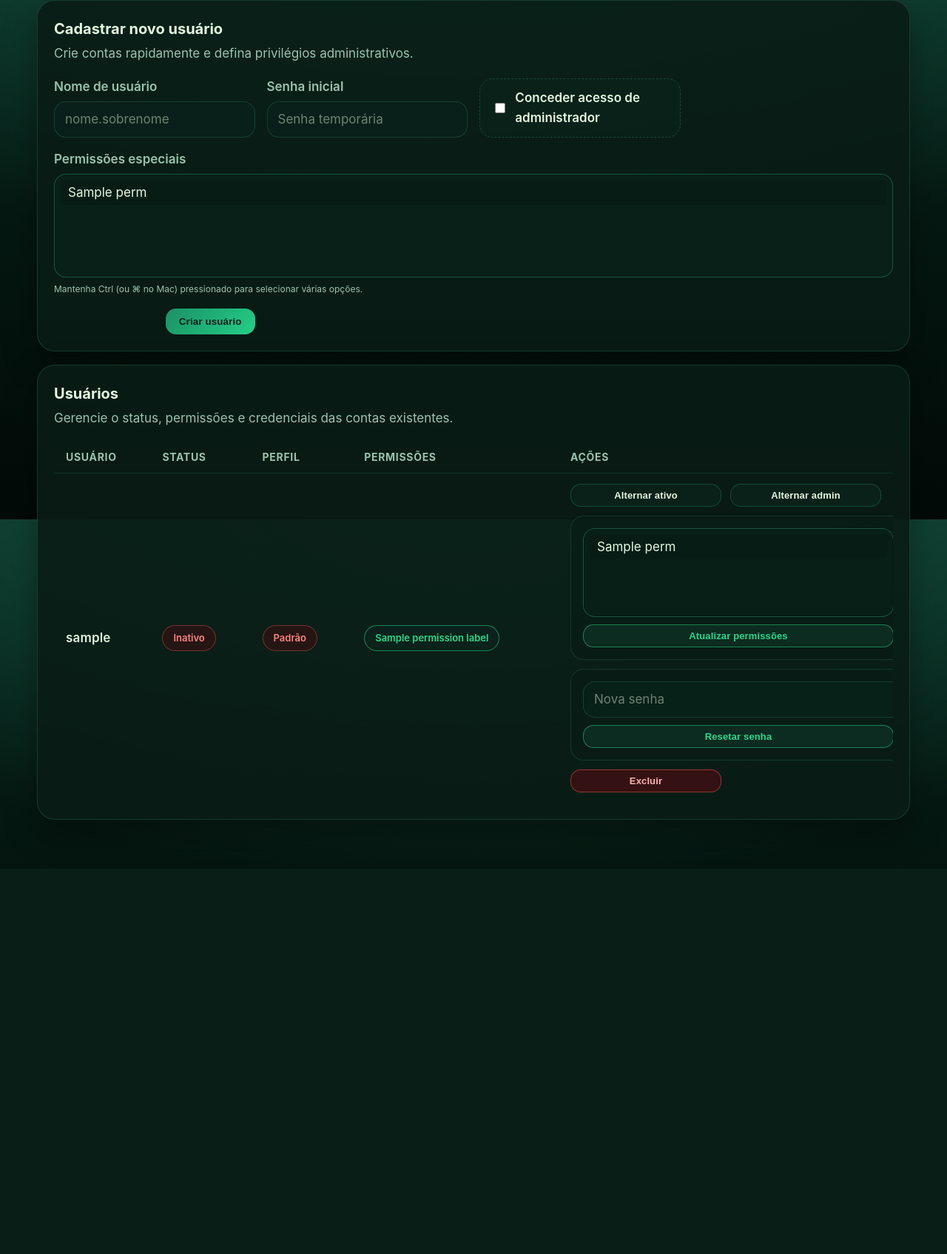
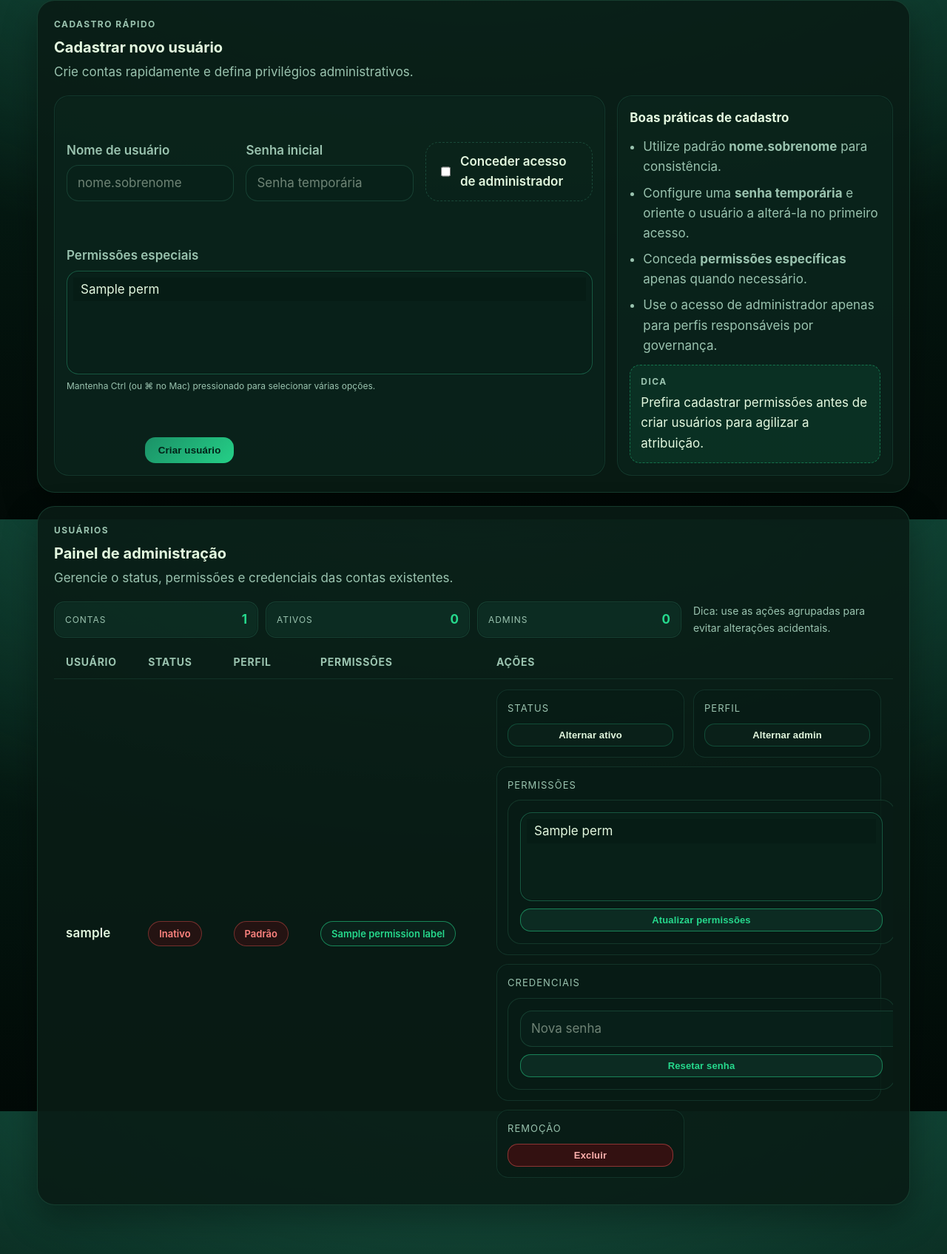
Before and after one commit to felipe-prates18/qradar-dashboard, a FastAPI app: template app/templates/admin_users.html in a window 1280 px wide. Shown: the part 98-1793 px from the top of the page at 74% size. Before the commit the page ends 1221 px from the top, so only its background shows below. Run offline with FastAPI, Linux system fonts and the light colour scheme; the template is opened without the code that fills it: most values are stand-ins (such as "Sample title", 1, 10 or a date in 2020).

Commit message:
Revamp admin user administration UI

```diff
--- a/app/static/style.css
+++ b/app/static/style.css
@@ -128,6 +128,63 @@ header {
   box-shadow: var(--shadow);
 }
 
+.card-body {
+  display: flex;
+  flex-direction: column;
+  gap: 16px;
+}
+
+.two-column {
+  display: grid;
+  grid-template-columns: 2fr 1fr;
+  gap: 16px;
+}
+
+.card-panel {
+  background: rgba(12, 41, 32, 0.55);
+  border: 1px solid rgba(38, 99, 77, 0.35);
+  border-radius: 20px;
+  padding: 16px;
+  box-shadow: inset 0 0 0 1px rgba(5, 22, 17, 0.3);
+}
+
+.info-panel {
+  display: flex;
+  flex-direction: column;
+  gap: 12px;
+  color: var(--text-muted);
+}
+
+.info-panel h4 {
+  margin: 0;
+  color: var(--text-primary);
+}
+
+.info-list {
+  margin: 0;
+  padding-left: 18px;
+  display: flex;
+  flex-direction: column;
+  gap: 8px;
+}
+
+.inline-hint {
+  border-radius: 14px;
+  padding: 12px 14px;
+  background: rgba(29, 157, 111, 0.12);
+  border: 1px dashed rgba(38, 217, 141, 0.4);
+  color: var(--text-primary);
+}
+
+.eyebrow {
+  margin: 0 0 6px 0;
+  text-transform: uppercase;
+  letter-spacing: 0.12em;
+  font-size: 12px;
+  color: var(--text-muted);
+  font-weight: 700;
+}
+
 .card-heading {
   display: flex;
   justify-content: space-between;
@@ -295,6 +352,43 @@ textarea:focus {
   overflow-x: auto;
 }
 
+.table-toolbar {
+  display: grid;
+  grid-template-columns: repeat(auto-fit, minmax(180px, 1fr));
+  gap: 10px;
+  margin: 0 0 12px 0;
+  align-items: center;
+}
+
+.table-toolbar__hint {
+  color: var(--text-muted);
+  font-size: 14px;
+  padding-left: 6px;
+}
+
+.metric-pill {
+  display: flex;
+  justify-content: space-between;
+  align-items: center;
+  padding: 10px 14px;
+  border-radius: 14px;
+  background: rgba(18, 60, 47, 0.45);
+  border: 1px solid rgba(38, 99, 77, 0.4);
+  box-shadow: inset 0 0 0 1px rgba(5, 22, 17, 0.3);
+}
+
+.metric-label {
+  text-transform: uppercase;
+  letter-spacing: 0.08em;
+  font-size: 12px;
+  color: var(--text-muted);
+}
+
+.metric-value {
+  font-weight: 700;
+  color: var(--green-strong);
+}
+
 .data-table {
   width: 100%;
   border-collapse: collapse;
@@ -320,7 +414,7 @@ textarea:focus {
 }
 
 .actions-col {
-  width: 420px;
+  width: 520px;
 }
 
 .user-meta {
@@ -364,6 +458,32 @@ textarea:focus {
   grid-template-columns: repeat(auto-fit, minmax(180px, 1fr));
   gap: 12px;
   align-items: stretch;
+}
+
+.user-actions--grouped {
+  grid-template-columns: repeat(auto-fit, minmax(200px, 1fr));
+}
+
+.action-group {
+  display: flex;
+  flex-direction: column;
+  gap: 10px;
+  padding: 14px;
+  border-radius: 16px;
+  background: rgba(8, 28, 22, 0.8);
+  border: 1px solid rgba(38, 99, 77, 0.35);
+  box-shadow: inset 0 0 0 1px rgba(5, 22, 17, 0.24);
+}
+
+.action-group--wide {
+  grid-column: span 2;
+}
+
+.group-label {
+  font-size: 13px;
+  text-transform: uppercase;
+  letter-spacing: 0.08em;
+  color: var(--text-muted);
 }
 
 .inline-form {
@@ -793,6 +913,18 @@ button.summary-chip:focus-visible {
 
     .user-action-wide {
       grid-column: span 1;
+    }
+
+    .two-column {
+      grid-template-columns: 1fr;
+    }
+
+    .action-group--wide {
+      grid-column: span 1;
+    }
+
+    .table-toolbar {
+      grid-template-columns: repeat(auto-fit, minmax(160px, 1fr));
     }
   }
 
--- a/app/templates/admin_users.html
+++ b/app/templates/admin_users.html
@@ -28,11 +28,13 @@
   <section class="card new-user-card">
     <div class="card-heading">
       <div>
+        <p class="eyebrow">Cadastro rápido</p>
         <h3>Cadastrar novo usuário</h3>
         <p class="muted">Crie contas rapidamente e defina privilégios administrativos.</p>
       </div>
     </div>
-    <form method="post" action="/admin/users/create" class="form-grid">
+    <div class="card-body two-column">
+      <form method="post" action="/admin/users/create" class="form-grid card-panel">
         <div class="form-field">
           <label for="username">Nome de usuário</label>
           <input type="text" id="username" name="username" placeholder="nome.sobrenome" required>
@@ -62,14 +64,44 @@
           <button class="btn" type="submit">Criar usuário</button>
         </div>
       </form>
+      <aside class="card-panel info-panel">
+        <h4>Boas práticas de cadastro</h4>
+        <ul class="info-list">
+          <li>Utilize padrão <strong>nome.sobrenome</strong> para consistência.</li>
+          <li>Configure uma <strong>senha temporária</strong> e oriente o usuário a alterá-la no primeiro acesso.</li>
+          <li>Conceda <strong>permissões específicas</strong> apenas quando necessário.</li>
+          <li>Use o acesso de administrador apenas para perfis responsáveis por governança.</li>
+        </ul>
+        <div class="inline-hint">
+          <div class="eyebrow">Dica</div>
+          Prefira cadastrar permissões antes de criar usuários para agilizar a atribuição.
+        </div>
+      </aside>
+    </div>
   </section>
 
   <section class="card users-card">
     <div class="card-heading">
       <div>
-        <h3>Usuários</h3>
+        <p class="eyebrow">Usuários</p>
+        <h3>Painel de administração</h3>
         <p class="muted">Gerencie o status, permissões e credenciais das contas existentes.</p>
       </div>
+    </div>
+    <div class="table-toolbar">
+      <div class="metric-pill">
+        <span class="metric-label">Contas</span>
+        <span class="metric-value">{{ users|length }}</span>
+      </div>
+      <div class="metric-pill">
+        <span class="metric-label">Ativos</span>
+        <span class="metric-value">{{ users|selectattr('is_active')|list|length }}</span>
+      </div>
+      <div class="metric-pill">
+        <span class="metric-label">Admins</span>
+        <span class="metric-value">{{ users|selectattr('is_admin')|list|length }}</span>
+      </div>
+      <div class="table-toolbar__hint">Dica: use as ações agrupadas para evitar alterações acidentais.</div>
     </div>
     <div class="table-wrapper">
       <table class="data-table">
@@ -112,17 +144,25 @@
               {% endif %}
             </td>
             <td>
-              <div class="user-actions">
+              <div class="user-actions user-actions--grouped">
+                <div class="action-group">
+                  <div class="group-label">Status</div>
                   <form method="post" action="/admin/users/toggle" class="inline-form">
                     <input type="hidden" name="user_id" value="{{u.id}}">
                     <input type="hidden" name="field" value="is_active">
                     <button class="btn small secondary" type="submit">Alternar ativo</button>
                   </form>
+                </div>
+                <div class="action-group">
+                  <div class="group-label">Perfil</div>
                   <form method="post" action="/admin/users/toggle" class="inline-form">
                     <input type="hidden" name="user_id" value="{{u.id}}">
                     <input type="hidden" name="field" value="is_admin">
                     <button class="btn small secondary" type="submit">Alternar admin</button>
                   </form>
+                </div>
+                <div class="action-group action-group--wide">
+                  <div class="group-label">Permissões</div>
                   <form method="post" action="/admin/users/permissions" class="inline-form inline-form--permissions user-action-wide">
                     <input type="hidden" name="user_id" value="{{u.id}}">
                     <select name="permissions" multiple class="select-multiple select-multiple--compact" size="{{permission_select_size}}" {% if not available_permissions %}disabled{% endif %}>
@@ -132,15 +172,22 @@
                     </select>
                     <button class="btn small tertiary" type="submit" {% if not available_permissions %}disabled{% endif %}>Atualizar permissões</button>
                   </form>
+                </div>
+                <div class="action-group action-group--wide">
+                  <div class="group-label">Credenciais</div>
                   <form method="post" action="/admin/users/reset-password" class="inline-form inline-form--password user-action-wide">
                     <input type="hidden" name="user_id" value="{{u.id}}">
                     <input type="password" name="new_password" placeholder="Nova senha" minlength="6" required>
                     <button class="btn small tertiary" type="submit">Resetar senha</button>
                   </form>
+                </div>
+                <div class="action-group">
+                  <div class="group-label">Remoção</div>
                   <form method="post" action="/admin/users/delete" class="inline-form" onsubmit="return confirm('Tem certeza que deseja excluir {{u.username}}? Esta ação não pode ser desfeita.');">
                     <input type="hidden" name="user_id" value="{{u.id}}">
                     <button class="btn small danger" type="submit">Excluir</button>
                   </form>
+                </div>
               </div>
             </td>
           </tr>
```
Lines whose indentation alone changed are shown as unchanged.
